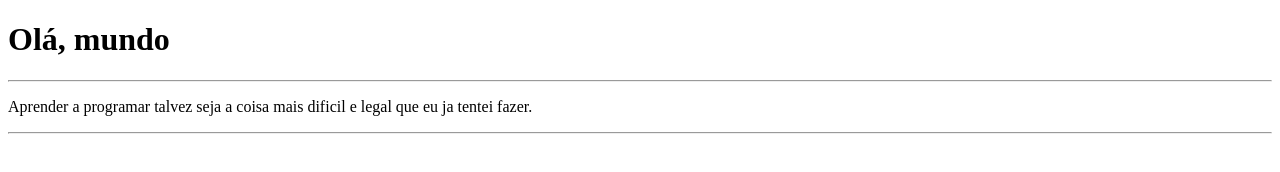
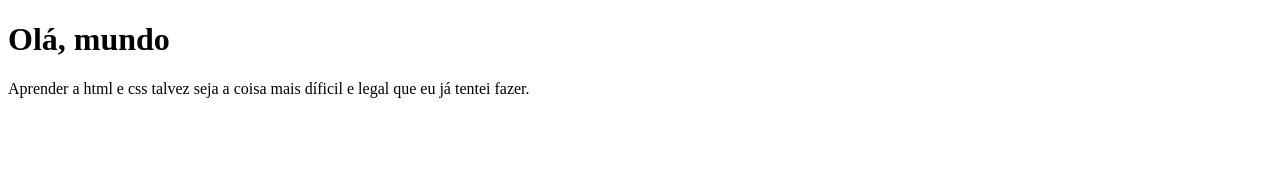
Before and after one commit to Davids0n2/html-css, a plain HTML site: page aulas/aula001/intex.html in a window 1280 px wide. Drawn offline with Linux system fonts and the light colour scheme.

Commit message:
Update intex.html

```diff
--- a/aulas/aula001/intex.html
+++ b/aulas/aula001/intex.html
@@ -6,8 +6,7 @@
     <title>Document</title>
 </head>
 <body>
-    <h1>Olá, mundo</h1><hr>
-    <p> Aprender a programar talvez seja a coisa mais dificil e legal que eu ja tentei fazer.</p>
-    <hr>
+    <h1>Olá, mundo</h1>
+    <p> Aprender a html e css talvez seja a coisa mais díficil e legal que eu já tentei fazer.</p>
 </body>
 </html>
```
